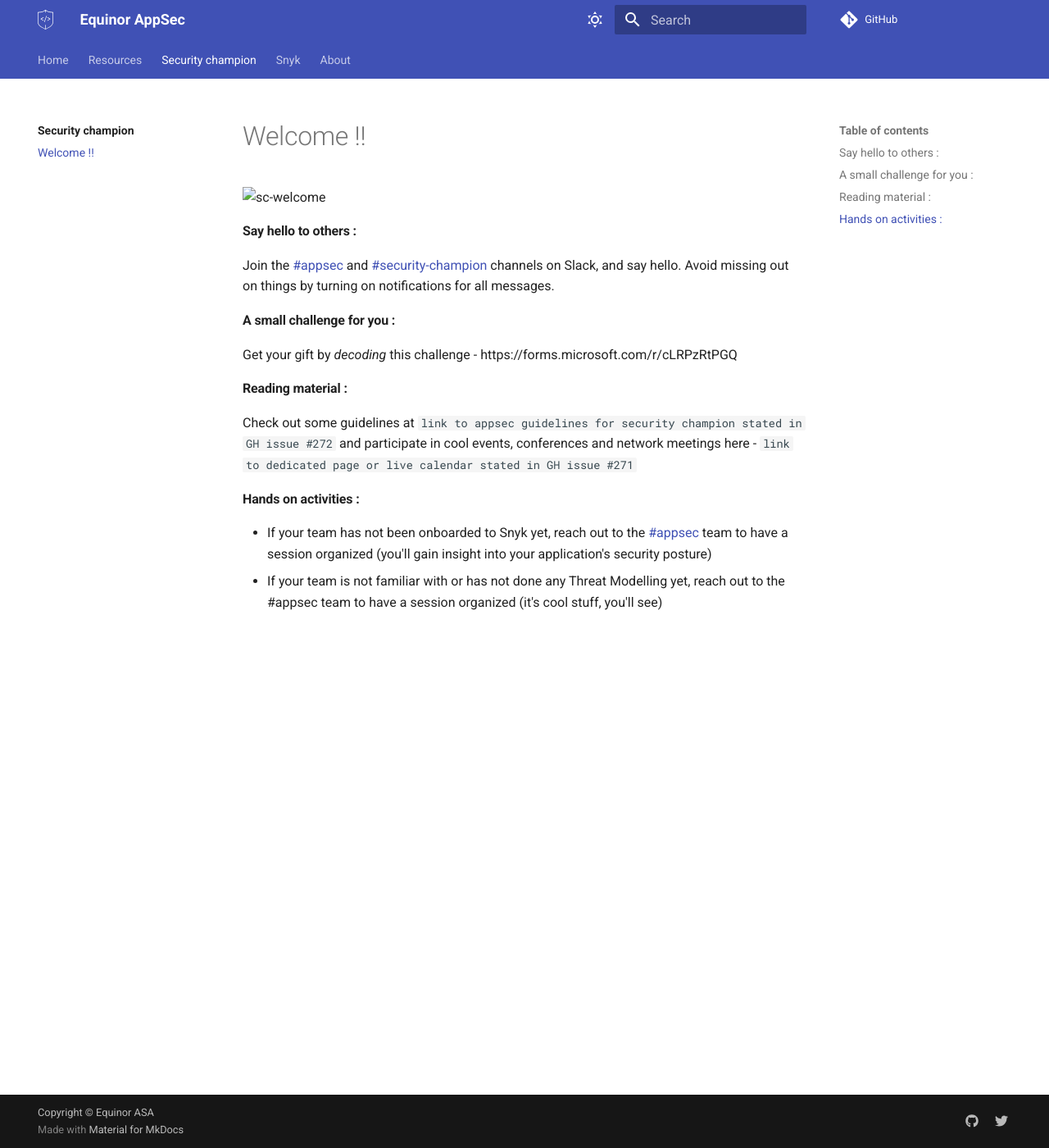
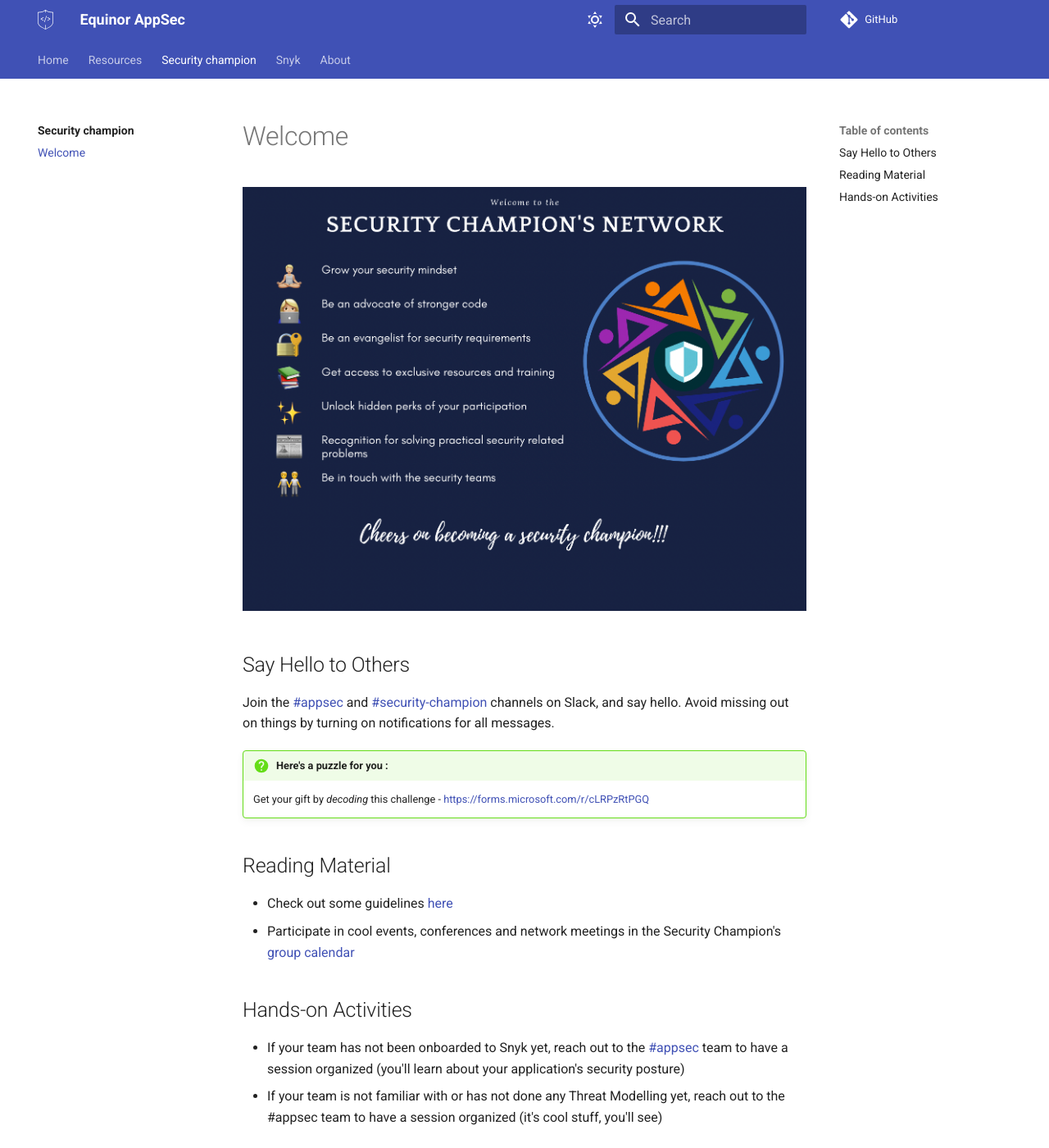
Before and after one commit to equinor/appsec, an MkDocs documentation site: the page built from docs/security-champion/welcome.md, in a window 1280 px wide and 1400 px high. Shown: the whole window at 82% size. Built offline with MkDocs 1.6.1 and Material for MkDocs 9.7.7, drawn with Linux system fonts in a browser that asks for light colours; some web fonts are replaced; comment, search, counter and statistics services are not loaded.

Commit message:
updated links

```diff
--- a/docs/security-champion/welcome.md
+++ b/docs/security-champion/welcome.md
@@ -1,17 +1,18 @@
 
-# Welcome !!
+# Welcome
 
-![sc-welcome](/docs/assets/images/sc-welcome.png)
+![sc-welcome](./sc-welcome.png)
 
-#### Say hello to others :
+## Say Hello to Others
 Join the  [#appsec](https://equinor.slack.com/archives/CMM6FSW5V) and [#security-champion](https://equinor.slack.com/archives/C036HGPBJ04) channels on Slack, and say hello. Avoid missing out on things by turning on notifications for all messages.
 
-#### A small challenge for you :
-Get your gift by _decoding_ this challenge - https://forms.microsoft.com/r/cLRPzRtPGQ
+!!! question "Here's a puzzle for you :"
+    Get your gift by _decoding_ this challenge - <https://forms.microsoft.com/r/cLRPzRtPGQ>
 
-#### Reading material :
-Check out some guidelines at `link to appsec guidelines for security champion stated in GH issue #272` and participate in cool events, conferences and network meetings here - `link to dedicated page or live calendar stated in GH issue #271`
+## Reading Material
+- Check out some guidelines [here](/appsec/resources/)
+- Participate in cool events, conferences and network meetings in the Security Champion's [group calendar]()
 
-#### Hands on activities :
-- If your team has not been onboarded to Snyk yet, reach out to the [#appsec](https://equinor.slack.com/archives/CMM6FSW5V) team to have a session organized (you'll gain insight into your application's security posture)
+## Hands-on Activities
+- If your team has not been onboarded to Snyk yet, reach out to the [#appsec](https://equinor.slack.com/archives/CMM6FSW5V) team to have a session organized (you'll learn about your application's security posture)
 - If your team is not familiar with or has not done any Threat Modelling yet, reach out to the #appsec  team to have a session organized (it's cool stuff, you'll see)
```
Also changed, not shown: docs/security-champion/sc-welcome.png (renamed from docs/assets/images/sc-welcome.png), 1 other file.
